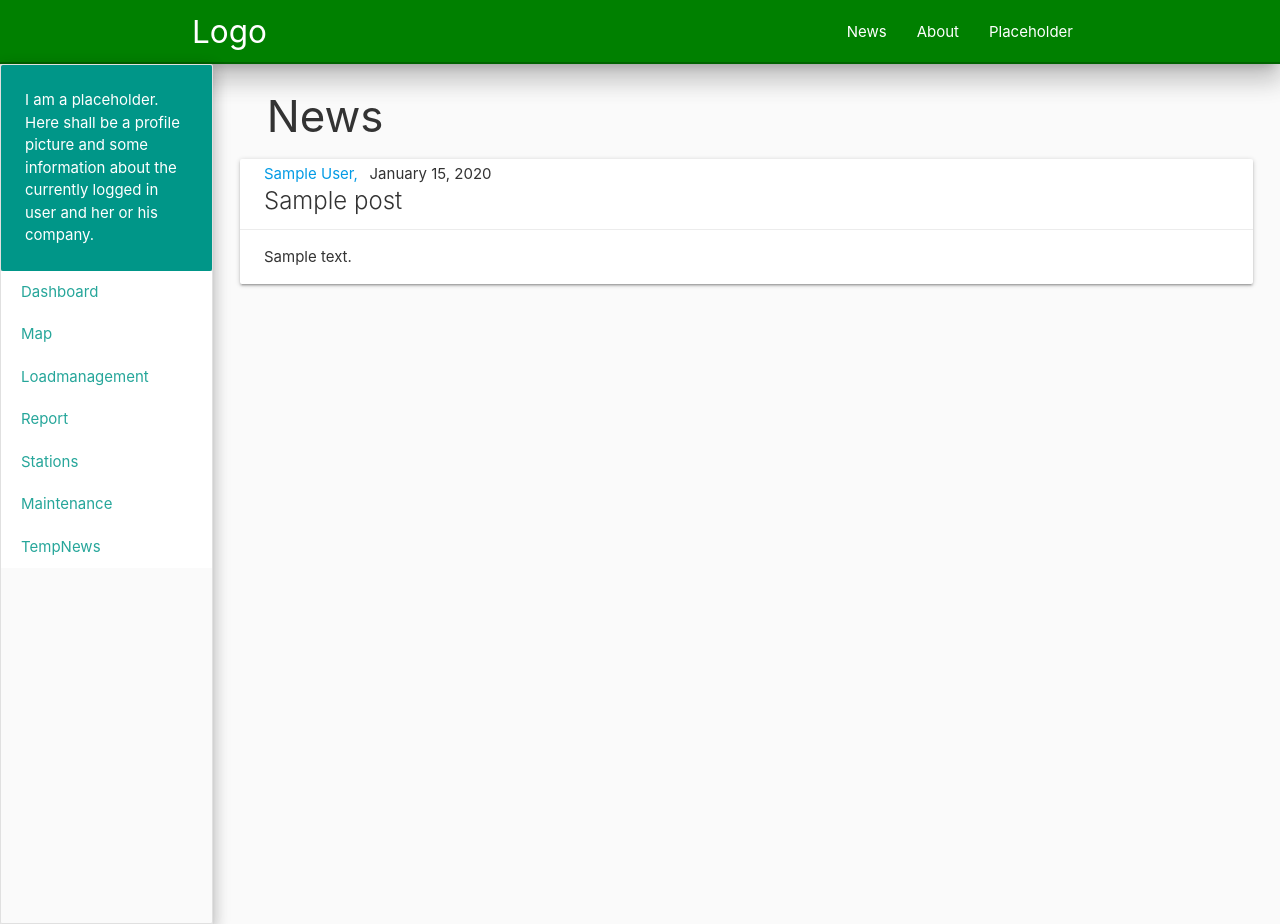
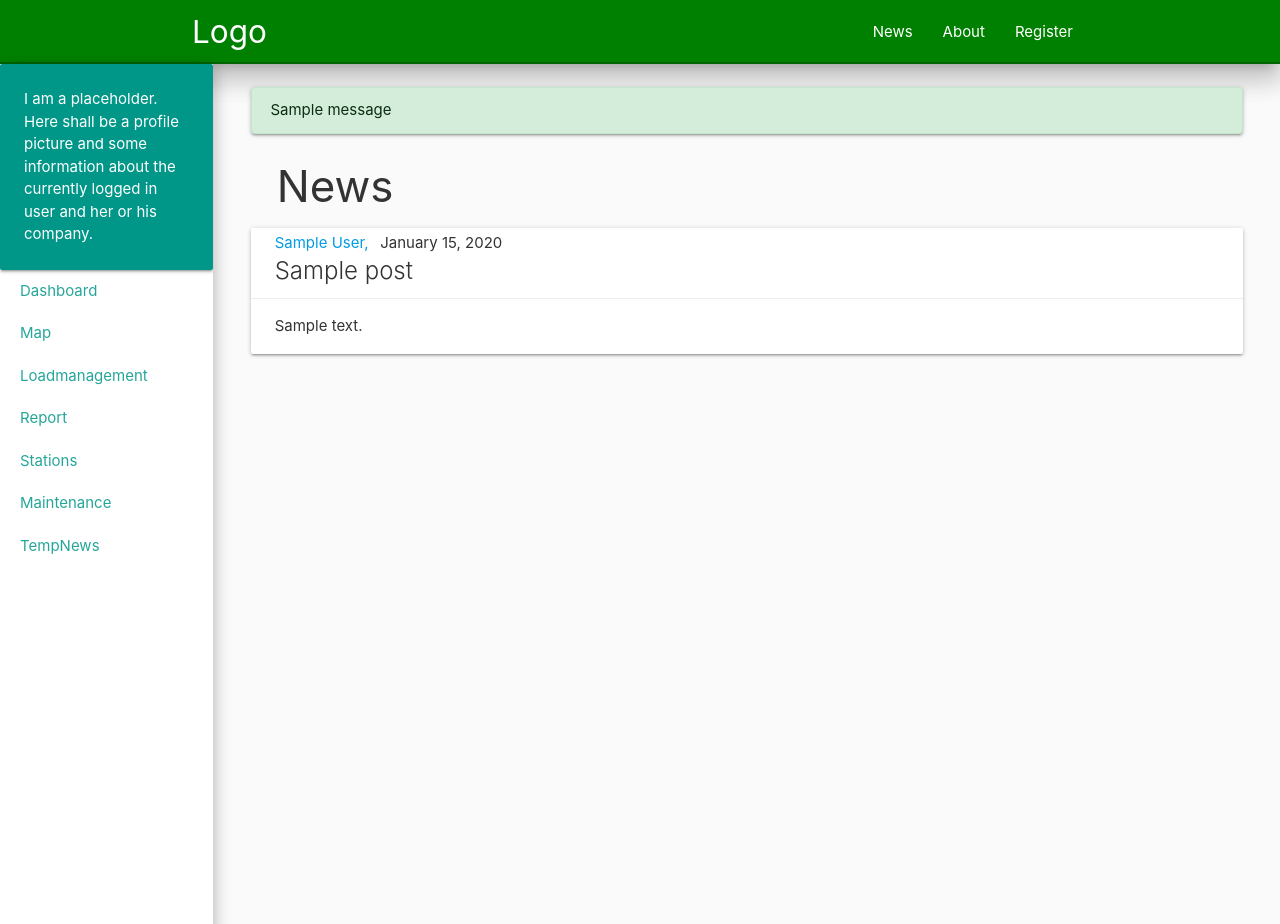
Before and after one commit to muellexx/EV_HMI, a Django app: template EV_HMI/home/templates/home/news.html in a window 1280 px wide. Run offline with Django 3.2, Linux system fonts and the light colour scheme; the template is opened without the code that fills it: most values are stand-ins (such as "Sample title", 1, 10 or a date in 2020); one stand-in notice (Sample message) is shown.

Commit message:
users app added and implemented, base template adjusted to fix navbar and sidebar and scroll only the content-panel.

```diff
--- a/EV_HMI/EV_HMI/urls.py
+++ b/EV_HMI/EV_HMI/urls.py
@@ -16,9 +16,11 @@ Including another URLconf
 from django.contrib import admin
 from django.urls import path, include
 
+
 urlpatterns = [
     path('admin/', admin.site.urls),
     path('', include('home.urls')),
+    path('', include('users.urls')),
     path('charger/', include('charger.urls')),
     path('map/', include('map.urls')),
 ]
--- a/EV_HMI/home/static/home/pm.css
+++ b/EV_HMI/home/static/home/pm.css
@@ -285,3 +285,47 @@
 .px-5 {
     padding-left: 3rem !important
 }
+
+
+.alert {
+    width: 95%;
+    margin: 0 auto;
+    position: relative;
+    padding: .75rem 1.25rem;
+    margin-bottom: 1rem;
+    border: 1px solid transparent;
+    border-radius: .25rem
+}
+
+.alert-success {
+    color: #155724;
+    background-color: #d4edda;
+    border-color: #c3e6cb
+}
+
+.alert-success hr {
+    border-top-color: #b1dfbb
+}
+
+.alert-success {
+    color: #0b2e13
+}
+
+.alert-warning {
+    color: #856404;
+    background-color: #fff3cd;
+    border-color: #ffeeba
+}
+
+.alert-warning hr {
+    border-top-color: #ffe8a1
+}
+
+.alert-warning {
+    color: #533f03
+}
+
+.errorlist {
+    color: #FF0000;
+    font-weight: 500;
+}
--- a/EV_HMI/home/static/home/style.css
+++ b/EV_HMI/home/static/home/style.css
@@ -29,15 +29,24 @@ body {
   position: relative;
 }
 
-#sidebar .card-panel {
+#sidebar-fixed {
+  height: 100%;
+  margin: 0;
+  padding: 0;
+  overflow: hidden;
+  position: fixed;
+  background-color: #fff;
+}
+
+#sidebar-fixed .card-panel {
   margin: 0;
 }
 
-#sidebar a {
+#sidebar-fixed a {
   border-bottom: 0;
 }
 
-#sidebar .sidebar-item.active {
+#sidebar-fixed .sidebar-item.active {
   background-color: #32CD32;
 }
 
@@ -45,7 +54,6 @@ body {
   display:block;
   transition: .25s;
   color: #26a69a;
-  background-color: #fff;
   padding: 10px 20px;
   margin: 0;
 }
@@ -55,15 +63,12 @@ body {
   width: 100%;
   margin: 0;
   padding: 0;
+  overflow-y: auto;
 }
 
 #main-panel {
   height: 100%;
   width: 100%;
-}
-
-.p0 {
-  padding: 0!important;
 }
 
 #panel-titel {
--- a/EV_HMI/home/templates/base/base.html
+++ b/EV_HMI/home/templates/base/base.html
@@ -26,14 +26,17 @@
             <ul id="nav-mobile" class="right hide-on-med-and-down">
                 <li><a href="{% url 'home-news' %}">News</a></li>
                 <li><a href="{% url 'home-about' %}">About</a></li>
-                <li><a href="#">Placeholder</a></li>
+                <li><a href="{% url 'register' %}">Register</a></li>
+                {% if user.is_staff %}
+                    <li><a href="{% url 'admin:index' %}">Admin</a></li>
+                {% endif %}
             </ul>
         </div>
     </nav>
+
     <div id="maincontent" class="row">
-
-        <div id="sidebar" class="col s2 z-depth-3 collection">
-
+        <div id="sidebar" class="col s2">
+            <div id="sidebar-fixed" class="col s2 z-depth-3">
                 <div class="card-panel teal">
                 <span class="white-text">I am a placeholder.
                     Here shall be a profile picture and some information about the currently logged in user and her or his company.
@@ -50,6 +53,7 @@
                 <a href="#" class="sidebar-item collection-item">Maintenance</a>
                 <a href="{{ url_home }}" class="sidebar-item collection-item {% if request.get_full_path == url_home %}active{% endif %}">TempNews</a>
             </div>
+        </div>
 
         {% block content %}{% endblock %}
 
--- a/EV_HMI/home/templates/base/base_panel.html
+++ b/EV_HMI/home/templates/base/base_panel.html
@@ -2,6 +2,13 @@
 {% block content %}
 <div class="col s10 p0">
     <div id="main-panel" class="container">
+        {% if messages %}
+            {% for message in messages %}
+                <div class="alert alert-{{ message.tags }} mt-4 z-depth-1">
+                    {{ message }}
+                </div>
+            {% endfor %}
+        {% endif %}
         <div id="panel-titel">
             <h3>{% block panel_title %}{% endblock %}</h3>
         </div>
--- /dev/null
+++ b/EV_HMI/users/urls.py
@@ -0,0 +1,6 @@
+from django.urls import path
+from . import views
+
+urlpatterns = [
+    path('register/', views.register, name='register'),
+]
```
Also changed, not shown: EV_HMI/users/forms.py (added, +11 -0 lines), EV_HMI/users/templates/users/register.html (added, +27 -0 lines). Lines whose indentation alone changed are shown as unchanged.
